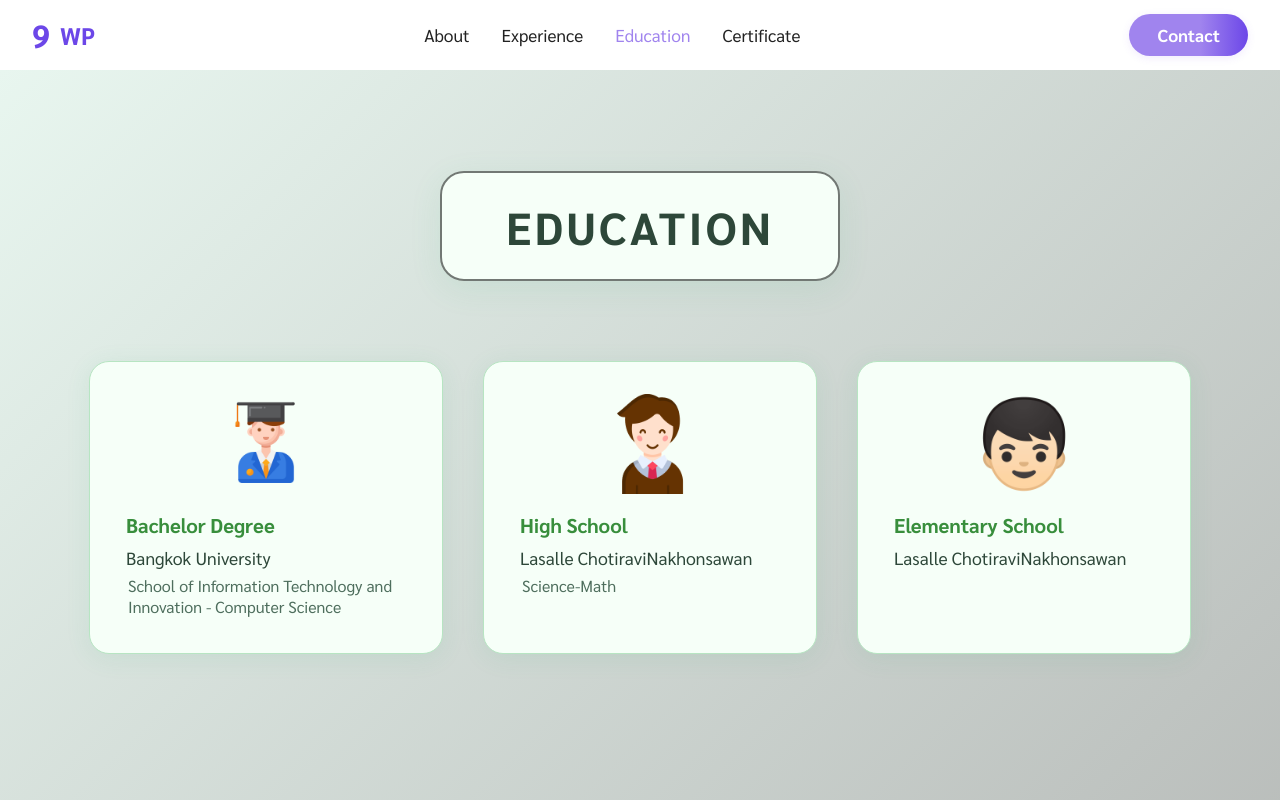
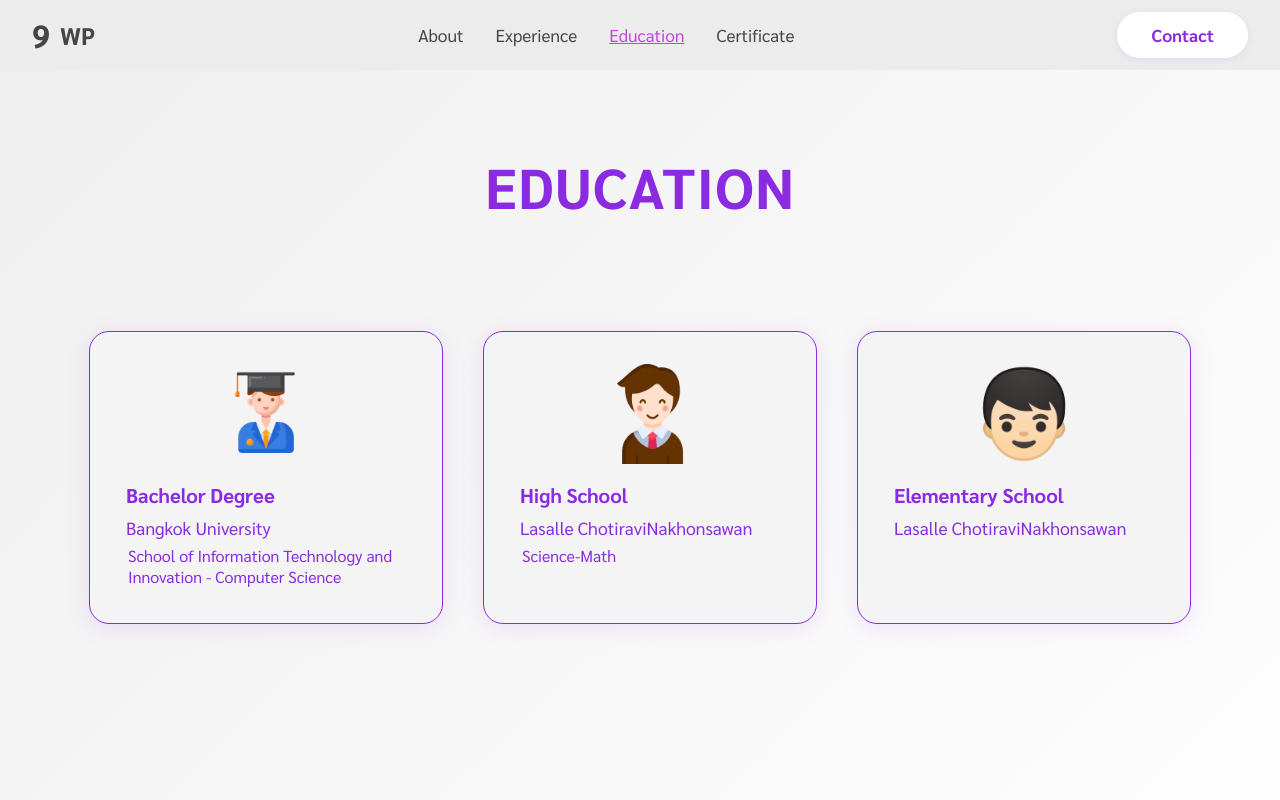
Before and after one commit to wissawas/myport, a plain HTML site: page education.html in a window 1280 px wide. Shown: the top 800 px of the page. Drawn offline with Linux system fonts and the light colour scheme.

```diff
--- a/certificate.css
+++ b/certificate.css
@@ -10,17 +10,23 @@
   padding: 48px 0 32px 0;
   background: #f0f0f0;
   border-radius: 18px;
-  box-shadow: 0 4px 32px rgba(0,0,0,0.10);
+
   max-width: 900px;
   margin: 40px auto 0 auto;
   text-align: center;
 }
 
 .section h2 {
-  font-size: 2rem;
-  font-weight: 700;
-  margin-bottom: 32px;
-  color: #222;
+  position: relative;
+  top: -50px;
+  font-size: 3.5rem;
+  font-weight: 900;
+  margin-bottom: 2px;
+  color: #8A2BE2;
+  border-radius: 18px;
+  padding: 28px 0 18px 0;
+  letter-spacing: 1px;
+  text-align: center;
 }
 
 .certificate-gallery {
@@ -96,6 +102,10 @@
     width: 70vw;
     min-width: 120px;
   }
+  .section h2 {
+    font-size: 2.2rem;
+    padding: 18px 0 10px 0;
+  }
 }
 
 .lightbox-overlay {
@@ -144,3 +154,76 @@
     font-size: 2.2rem;
   }
 }
+
+.modern-navbar {
+  display: flex;
+  align-items: center;
+  justify-content: space-between;
+  background:  rgb(236, 236, 236);
+  color: #fff;
+  box-shadow: 0 2px 16px rgba(138,43,226,0.28);
+  padding: 0 32px;
+  height: 70px;
+}
+.modern-navbar .nav-logo {
+  display: flex;
+  align-items: center;
+  gap: 10px;
+  font-weight: 700;
+  font-size: 1.5rem;
+  color: #464545;
+}
+.modern-navbar .nav-menu {
+  display: flex;
+  align-items: center;
+  gap: 32px;
+  list-style: none;
+  margin: 0;
+  padding: 0;
+}
+.modern-navbar .nav-menu li {
+  position: relative;
+}
+.modern-navbar .nav-menu li a {
+  color: #464545;
+  font-weight: 500;
+  transition: color 0.2s;
+  text-decoration: none;
+  font-size: 1.08rem;
+  padding: 4px 0;
+}
+.modern-navbar .nav-menu li a.active,
+.modern-navbar .nav-menu li a:hover {
+  color: #cb3fe4;
+  text-decoration: underline;
+}
+.modern-navbar .nav-btn {
+  background: #fff;
+  color: #8A2BE2;
+  border-radius: 24px;
+  font-weight: 700;
+  padding: 10px 32px;
+  box-shadow: 0 2px 8px rgba(138,43,226,0.08);
+  border: 2px solid #fff;
+  transition: background 0.2s, color 0.2s;
+  font-size: 1.08rem;
+  text-decoration: none;
+}
+.modern-navbar .nav-btn:hover {
+  background: #e0cfff;
+  color: #8A2BE2;
+  border: 2px solid #e0cfff;
+}
+@media (max-width: 900px) {
+  .modern-navbar {
+    padding: 0 8px;
+    height: auto;
+  }
+  .modern-navbar .nav-menu {
+    gap: 16px;
+  }
+  .modern-navbar .nav-btn {
+    padding: 8px 18px;
+    font-size: 1rem;
+  }
+}
--- a/education.css
+++ b/education.css
@@ -2,7 +2,7 @@
   margin: 0;
   padding: 0;
   font-family: 'Sarabun', sans-serif;
-  background: #f5f6fa;
+  background: #ffffff;
   color: #222;
 }
 
@@ -16,7 +16,7 @@
 }
 
 body, .edu-section {
-  background: linear-gradient(135deg, #e8f6ef 0%, #b6b9b7 100%);
+  background: linear-gradient(135deg, #efefef 0%, #ffffff 100%);
   min-height: 100vh;
 }
 .edu-section {
@@ -24,17 +24,17 @@
   text-align: center;
 }
 .edu-title {
-  font-size: 2.8rem;
+  position: relative;
+  top: -59px;
+  font-size: 3.5rem;
   font-weight: 900;
-  color: #2d4739;
-  letter-spacing: 3px;
-  background: #f6fff8;
-  display: inline-block;
-  padding: 24px 64px;
-  border-radius: 24px;
-  margin-bottom: 48px;
-  box-shadow: 0 8px 32px 0 rgba(60, 180, 120, 0.10);
-  border: 2.5px solid #727874;
+  color: #8A2BE2;
+  border-radius: 18px;
+  padding: 28px 0 18px 0;
+  letter-spacing: 1px;
+  text-align: center;
+  margin-bottom: 2px;
+  border: none;
 }
 .edu-list {
   display: flex;
@@ -44,10 +44,10 @@
   margin-top: 32px;
 }
 .edu-card {
-  background: #f6fff8;
+  background: #f4f4f4;
   border-radius: 20px;
-  box-shadow: 0 4px 24px rgba(60, 180, 120, 0.10);
-  border: 1.5px solid #b7e5c2;
+  box-shadow: 0 4px 24px rgba(156, 8, 255, 0.1);
+  border: 1.5px solid #8A2BE2;
   padding: 32px 36px;
   min-width: 260px;
   max-width: 340px;
@@ -59,8 +59,8 @@
 }
 .edu-card:hover {
   transform: translateY(-8px) scale(1.04);
-  box-shadow: 0 8px 32px rgba(60, 180, 120, 0.18);
-  border: 2.5px solid #43e97b;
+  box-shadow: 0 8px 32px rgba(49, 27, 88, 0.18);
+  border: 2.5px solid #8A2BE2;
 }
 .edu-card:first-child {
   max-width: 280px;
@@ -69,17 +69,17 @@
 .edu-degree {
   font-size: 1.25rem;
   font-weight: 700;
-  color: #388e3c;
+  color: #8A2BE2;
   margin-bottom: 8px;
 }
 .edu-school {
   font-size: 1.1rem;
-  color: #2d4739;
+  color: #8A2BE2;
   margin-bottom: 6px;
 }
 .edu-year {
   font-size: 1rem;
-  color: #4e6e5d;
+  color: #8A2BE2;
   margin-bottom: 4px;
   text-align: left;
   width: 100%;
@@ -88,7 +88,7 @@
 }
 .edu-honor {
   font-size: 1rem;
-  color: #6abf69;
+  color: #8A2BE2;
   font-style: italic;
 }
 .edu-icon {
@@ -101,10 +101,8 @@
 }
 @media (max-width: 900px) {
   .edu-title {
-    font-size: 1.5rem;
-    padding: 16px 8vw;
-    border-radius: 14px;
-    margin-bottom: 32px;
+    font-size: 2.2rem;
+    padding: 18px 0 10px 0;
   }
   .edu-list {
     flex-direction: column;
@@ -118,3 +116,76 @@
     padding: 24px 12px;
   }
 }
+
+.modern-navbar {
+  display: flex;
+  align-items: center;
+  justify-content: space-between;
+  background:  rgb(236, 236, 236);
+  color: #fff;
+  box-shadow: 0 2px 16px rgba(138,43,226,0.28);
+  padding: 0 32px;
+  height: 70px;
+}
+.modern-navbar .nav-logo {
+  display: flex;
+  align-items: center;
+  gap: 10px;
+  font-weight: 700;
+  font-size: 1.5rem;
+  color: #464545;
+}
+.modern-navbar .nav-menu {
+  display: flex;
+  align-items: center;
+  gap: 32px;
+  list-style: none;
+  margin: 0;
+  padding: 0;
+}
+.modern-navbar .nav-menu li {
+  position: relative;
+}
+.modern-navbar .nav-menu li a {
+  color: #464545;
+  font-weight: 500;
+  transition: color 0.2s;
+  text-decoration: none;
+  font-size: 1.08rem;
+  padding: 4px 0;
+}
+.modern-navbar .nav-menu li a.active,
+.modern-navbar .nav-menu li a:hover {
+  color: #cb3fe4;
+  text-decoration: underline;
+}
+.modern-navbar .nav-btn {
+  background: #fff;
+  color: #8A2BE2;
+  border-radius: 24px;
+  font-weight: 700;
+  padding: 10px 32px;
+  box-shadow: 0 2px 8px rgba(138,43,226,0.08);
+  border: 2px solid #fff;
+  transition: background 0.2s, color 0.2s;
+  font-size: 1.08rem;
+  text-decoration: none;
+}
+.modern-navbar .nav-btn:hover {
+  background: #e0cfff;
+  color: #8A2BE2;
+  border: 2px solid #e0cfff;
+}
+@media (max-width: 900px) {
+  .modern-navbar {
+    padding: 0 8px;
+    height: auto;
+  }
+  .modern-navbar .nav-menu {
+    gap: 16px;
+  }
+  .modern-navbar .nav-btn {
+    padding: 8px 18px;
+    font-size: 1rem;
+  }
+}
--- a/experience.css
+++ b/experience.css
@@ -161,28 +161,28 @@
   display: flex;
   align-items: center;
   justify-content: space-between;
-  background: #fff;
+  background:  rgb(236, 236, 236);
+  color: #fff;
+  box-shadow: 0 2px 16px rgba(138,43,226,0.28);
   padding: 0 32px;
   height: 70px;
-  box-shadow: 0 2px 8px rgba(120, 72, 232, 0.07);
-  font-family: 'Sarabun', sans-serif;
 }
 
-.nav-logo {
+.modern-navbar .nav-logo {
   display: flex;
   align-items: center;
   gap: 10px;
   font-weight: 700;
   font-size: 1.5rem;
-  color: #6c47e8;
+  color: #464545;
 }
 
-.nav-logo img {
+.modern-navbar .nav-logo img {
   width: 36px;
   height: 36px;
 }
 
-.nav-menu {
+.modern-navbar .nav-menu {
   display: flex;
   align-items: center;
   gap: 32px;
@@ -191,53 +191,55 @@
   padding: 0;
 }
 
-.nav-menu li {
+.modern-navbar .nav-menu li {
   position: relative;
 }
 
-.nav-menu a {
-  color: #222;
+.modern-navbar .nav-menu li a {
+  color: #464545;
+  font-weight: 500;
+  transition: color 0.2s;
   text-decoration: none;
   font-size: 1.08rem;
-  font-weight: 500;
   padding: 4px 0;
-  transition: color 0.2s;
 }
 
-.nav-menu a.active,
-.nav-menu a:hover {
-  color: #a084ee;
+.modern-navbar .nav-menu li a.active,
+.modern-navbar .nav-menu li a:hover {
+  color: #cb3fe4;
+  text-decoration: underline;
 }
 
-.nav-btn {
-  background: linear-gradient(90deg, #a084ee 60%, #6c47e8 100%);
-  color: #fff;
-  font-weight: 600;
-  padding: 10px 28px;
+.modern-navbar .nav-btn {
+  background: #fff;
+  color: #8A2BE2;
   border-radius: 24px;
+  font-weight: 700;
+  padding: 10px 32px;
+  box-shadow: 0 2px 8px rgba(138,43,226,0.08);
+  border: 2px solid #fff;
+  transition: background 0.2s, color 0.2s;
+  font-size: 1.08rem;
   text-decoration: none;
-  font-size: 1.08rem;
-  box-shadow: 0 2px 8px rgba(120, 72, 232, 0.10);
-  transition: background 0.2s, box-shadow 0.2s;
 }
 
-.nav-btn:hover {
-  background: linear-gradient(90deg, #6c47e8 60%, #a084ee 100%);
-  box-shadow: 0 4px 16px rgba(120, 72, 232, 0.18);
+.modern-navbar .nav-btn:hover {
+  background: #e0cfff;
+  color: #8A2BE2;
+  border: 2px solid #e0cfff;
 }
 
 @media (max-width: 900px) {
   .modern-navbar {
-    flex-direction: column;
+    padding: 0 8px;
     height: auto;
-    padding: 8px 8px;
-    gap: 8px;
   }
-  .nav-menu {
+  .modern-navbar .nav-menu {
     gap: 16px;
   }
-  .nav-btn {
-    margin-top: 8px;
+  .modern-navbar .nav-btn {
+    padding: 8px 18px;
+    font-size: 1rem;
   }
 }
 
--- a/style.css
+++ b/style.css
@@ -336,28 +336,21 @@
   display: flex;
   align-items: center;
   justify-content: space-between;
-  background: #fff;
+  background:  rgb(236, 236, 236);
+  color: #fff;
+  box-shadow: 0 2px 16px rgba(138,43,226,0.28);
   padding: 0 32px;
   height: 70px;
-  box-shadow: 0 2px 8px rgba(120, 72, 232, 0.07);
-  font-family: 'Sarabun', sans-serif;
 }
-
-.nav-logo {
+.modern-navbar .nav-logo {
   display: flex;
   align-items: center;
   gap: 10px;
   font-weight: 700;
   font-size: 1.5rem;
-  color: #6c47e8;
+  color: #464545;
 }
-
-.nav-logo img {
-  width: 36px;
-  height: 36px;
-}
-
-.nav-menu {
+.modern-navbar .nav-menu {
   display: flex;
   align-items: center;
   gap: 32px;
@@ -365,54 +358,50 @@
   margin: 0;
   padding: 0;
 }
-
-.nav-menu li {
+.modern-navbar .nav-menu li {
   position: relative;
 }
-
-.nav-menu a {
-  color: #222;
+.modern-navbar .nav-menu li a {
+  color: #464545;
+  font-weight: 500;
+  transition: color 0.2s;
   text-decoration: none;
   font-size: 1.08rem;
-  font-weight: 500;
   padding: 4px 0;
-  transition: color 0.2s;
 }
-
-.nav-menu a.active,
-.nav-menu a:hover {
-  color: #a084ee;
+.modern-navbar .nav-menu li a.active,
+.modern-navbar .nav-menu li a:hover {
+  color: #cb3fe4;
+  text-decoration: underline;
 }
-
-.nav-btn {
-  background: linear-gradient(90deg, #a084ee 60%, #6c47e8 100%);
-  color: #fff;
-  font-weight: 600;
-  padding: 10px 28px;
+.modern-navbar .nav-btn {
+  background: #fff;
+  color: #8A2BE2;
   border-radius: 24px;
+  font-weight: 700;
+  padding: 10px 32px;
+  box-shadow: 0 2px 8px rgba(138,43,226,0.08);
+  border: 2px solid #fff;
+  transition: background 0.2s, color 0.2s;
+  font-size: 1.08rem;
   text-decoration: none;
-  font-size: 1.08rem;
-  box-shadow: 0 2px 8px rgba(120, 72, 232, 0.10);
-  transition: background 0.2s, box-shadow 0.2s;
 }
-
-.nav-btn:hover {
-  background: linear-gradient(90deg, #6c47e8 60%, #a084ee 100%);
-  box-shadow: 0 4px 16px rgba(120, 72, 232, 0.18);
+.modern-navbar .nav-btn:hover {
+  background: #e0cfff;
+  color: #8A2BE2;
+  border: 2px solid #e0cfff;
 }
-
 @media (max-width: 900px) {
   .modern-navbar {
-    flex-direction: column;
+    padding: 0 8px;
     height: auto;
-    padding: 8px 8px;
-    gap: 8px;
   }
-  .nav-menu {
+  .modern-navbar .nav-menu {
     gap: 16px;
   }
-  .nav-btn {
-    margin-top: 8px;
+  .modern-navbar .nav-btn {
+    padding: 8px 18px;
+    font-size: 1rem;
   }
 }
 
@@ -535,7 +524,7 @@
 
 /* Contact Section */
 .contact-section {
-  background: linear-gradient(135deg, #f3f7f5 0%, #bbc0bc 100%);
+  background: linear-gradient(135deg, #ffffff 0%, #bbc0bc 100%);
   min-height: 100vh;
   padding: 64px 0 64px 0;
   text-align: center;
@@ -544,9 +533,9 @@
 .contact-title {
   font-size: 3rem;
   font-weight: 900;
-  color: #2d4739;
+  color: #8A2BE2;
   letter-spacing: 3px;
-  background: #f6fff8;
+  background: #fcfcfc;
   display: inline-block;
   padding: 40px 100px;
   border-radius: 32px;
@@ -555,7 +544,7 @@
     0 8px 32px 0 rgba(60, 180, 120, 0.10),
     0 1.5px 8px 0 rgba(60, 180, 120, 0.08),
     0 0.5px 1.5px 0 rgba(60, 180, 120, 0.06);
-  border: 2.5px solid #b7e5c2;
+  border: 2.5px solid #8A2BE2;
   transition: box-shadow 0.2s, transform 0.2s;
   position: relative;
   z-index: 2;
@@ -577,10 +566,10 @@
 }
 
 .contact-card {
-  background: #f6fff8;
+  background: #ffffff;
   border-radius: 24px;
   box-shadow: 0 4px 24px rgba(60, 180, 120, 0.10);
-  border: 1.5px solid #b7e5c2;
+  border: 1.5px solid #8A2BE2;
   padding: 32px 36px;
   min-width: 260px;
   max-width: 320px;
@@ -592,8 +581,8 @@
 
 .contact-card:hover {
   transform: translateY(-8px) scale(1.04);
-  box-shadow: 0 8px 32px rgba(60, 180, 120, 0.18);
-  border: 2.5px solid #43e97b;
+  box-shadow: 0 8px 32px rgba(167, 34, 179, 0.18);
+  border: 2.5px solid #8A2BE2;
 }
 
 .contact-icon-bg {
@@ -605,24 +594,24 @@
   justify-content: center;
   margin-bottom: 18px;
   box-shadow: 0 2px 12px rgba(60, 180, 120, 0.10);
-  border: 1.5px solid #b7e5c2;
+  border: 1.5px solid #8A2BE2;
   background: #e8f6ef;
 }
 
 .contact-icon-bg.phone {
-  background: linear-gradient(135deg, #43e97b 0%, #b7e5c2 100%);
+  background: linear-gradient(135deg, #8A2BE2 0%, #8A2BE2 100%);
 }
 
 .contact-icon-bg.gmail {
-  background: linear-gradient(135deg, #a8edea 0%, #fed6e3 100%);
+  background: linear-gradient(135deg, #8A2BE2 0%, #8A2BE2 100%);
 }
 
 .contact-icon-bg.ig {
-  background: linear-gradient(135deg, #fceabb 0%, #e8f6ef 100%);
+  background: linear-gradient(135deg, #8A2BE2 0%, #8A2BE2 100%);
 }
 
 .contact-icon-bg.fb {
-  background: linear-gradient(135deg, #b7e5c2 0%, #a8edea 100%);
+  background: linear-gradient(135deg, #8A2BE2 0%, #8A2BE2 100%);
 }
 
 .contact-icon {
@@ -670,71 +659,3 @@
     margin-bottom: 32px;
   }
 }
-.modern-navbar {
-  display: flex;
-  align-items: center;
-  justify-content: space-between;
-  background: #fff;
-  padding: 0 32px;
-  height: 70px;
-  box-shadow: 0 2px 8px rgba(120, 72, 232, 0.07);
-  font-family: 'Sarabun', sans-serif;
-}
-
-.nav-logo {
-  display: flex;
-  align-items: center;
-  gap: 10px;
-  font-weight: 700;
-  font-size: 1.5rem;
-  color: #6c47e8;
-}
-
-.nav-logo img {
-  width: 36px;
-  height: 36px;
-}
-
-.nav-menu {
-  display: flex;
-  align-items: center;
-  gap: 32px;
-  list-style: none;
-  margin: 0;
-  padding: 0;
-}
-
-.nav-menu li {
-  position: relative;
-}
-
-.nav-menu a {
-  color: #222;
-  text-decoration: none;
-  font-size: 1.08rem;
-  font-weight: 500;
-  padding: 4px 0;
-  transition: color 0.2s;
-}
-
-.nav-menu a.active,
-.nav-menu a:hover {
-  color: #a084ee;
-}
-
-.nav-btn {
-  background: linear-gradient(90deg, #a084ee 60%, #6c47e8 100%);
-  color: #fff;
-  font-weight: 600;
-  padding: 10px 28px;
-  border-radius: 24px;
-  text-decoration: none;
-  font-size: 1.08rem;
-  box-shadow: 0 2px 8px rgba(120, 72, 232, 0.10);
-  transition: background 0.2s, box-shadow 0.2s;
-}
-
-.nav-btn:hover {
-  background: linear-gradient(90deg, #6c47e8 60%, #a084ee 100%);
-  box-shadow: 0 4px 16px rgba(120, 72, 232, 0.18);
-}
```
Also changed, not shown: certificate.html (+6 -0 lines), images/cer6.jpg (added).
